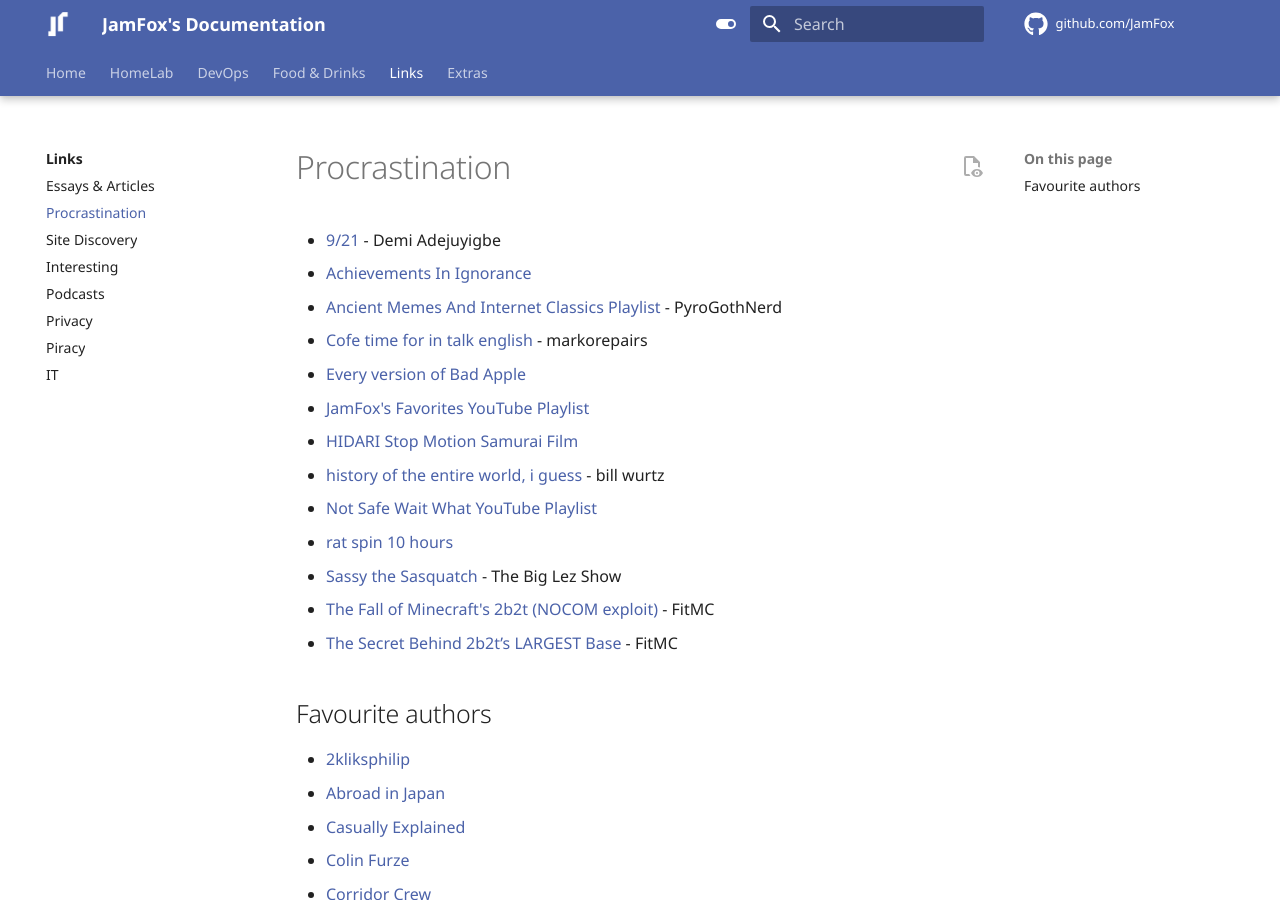
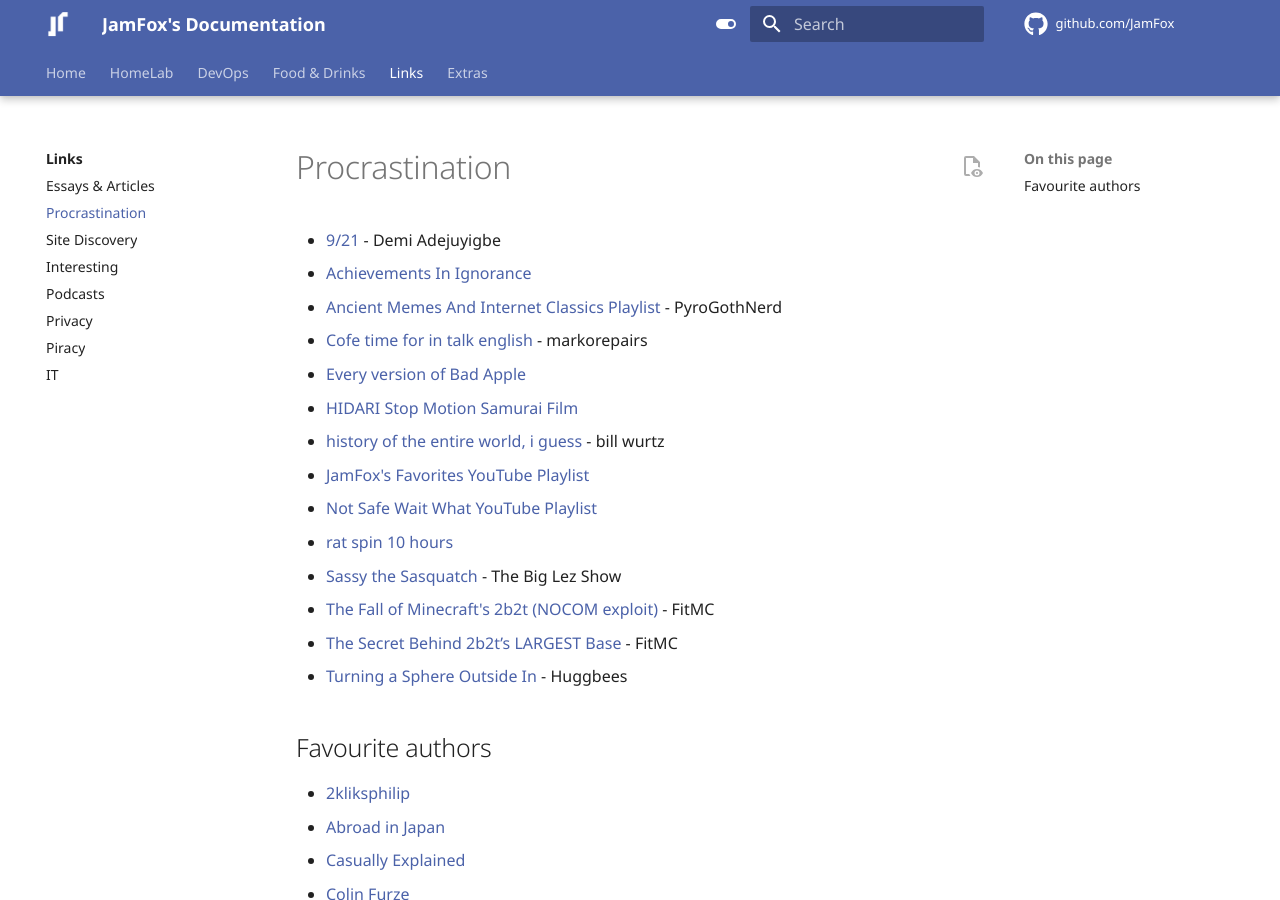
Before and after one commit to JamFox/docs.jamfox.dev, an MkDocs documentation site: the page built from docs/content/links/procrastination.md, in a window 1280 px wide and 900 px high. Built offline with MkDocs 1.6.1 and Material for MkDocs 9.7.7, drawn with Linux system fonts in a browser that asks for light colours; comment, search, counter and statistics services are not loaded.

Commit message:
add huggbees sphere

```diff
--- a/docs/content/links/procrastination.md
+++ b/docs/content/links/procrastination.md
@@ -7,14 +7,15 @@ title: "Procrastination"
 - [Ancient Memes And Internet Classics Playlist](https://www.youtube.com/playlist?list=PLfINogWdDN60ooq4cglyFNzya34TkJaJQ) - PyroGothNerd
 - [Cofe time for in talk english](https://youtu.be/pc8WFYhkatA) - markorepairs
 - [Every version of Bad Apple](https://www.youtube.com/watch?v=tO6sfku_1b8&list=PLfUXLNVXzF5ZslpGPC-HYIbSNeLtuzOZ3)
-- [JamFox's Favorites YouTube Playlist](https://youtube.com/playlist?list=FLCF_318p-7YO2OM18OEYpyw)
 - [HIDARI Stop Motion Samurai Film](https://youtu.be/DpefYPLH67A)
 - [history of the entire world, i guess](https://youtu.be/xuCn8ux2gbs) - bill wurtz
+- [JamFox's Favorites YouTube Playlist](https://youtube.com/playlist?list=FLCF_318p-7YO2OM18OEYpyw)
 - [Not Safe Wait What YouTube Playlist](https://www.youtube.com/watch?v=QhRaEvelvlA&list=PLAKGgfjj1XNuYONiulmoxcL4libc3m2TF)
 - [rat spin 10 hours](https://youtu.be/euik1Zrs30w)
 - [Sassy the Sasquatch](https://youtu.be/Dw_tGRblTXk) - The Big Lez Show
 - [The Fall of Minecraft's 2b2t (NOCOM exploit)](https://youtu.be/elqAh3GWRpA) - FitMC
 - [The Secret Behind 2b2t’s LARGEST Base](https://youtu.be/TMBHP9FDqHI) - FitMC
+- [Turning a Sphere Outside In](https://youtu.be/Zv-XNlE1s8E) - Huggbees
 
 
 ## Favourite authors
```
